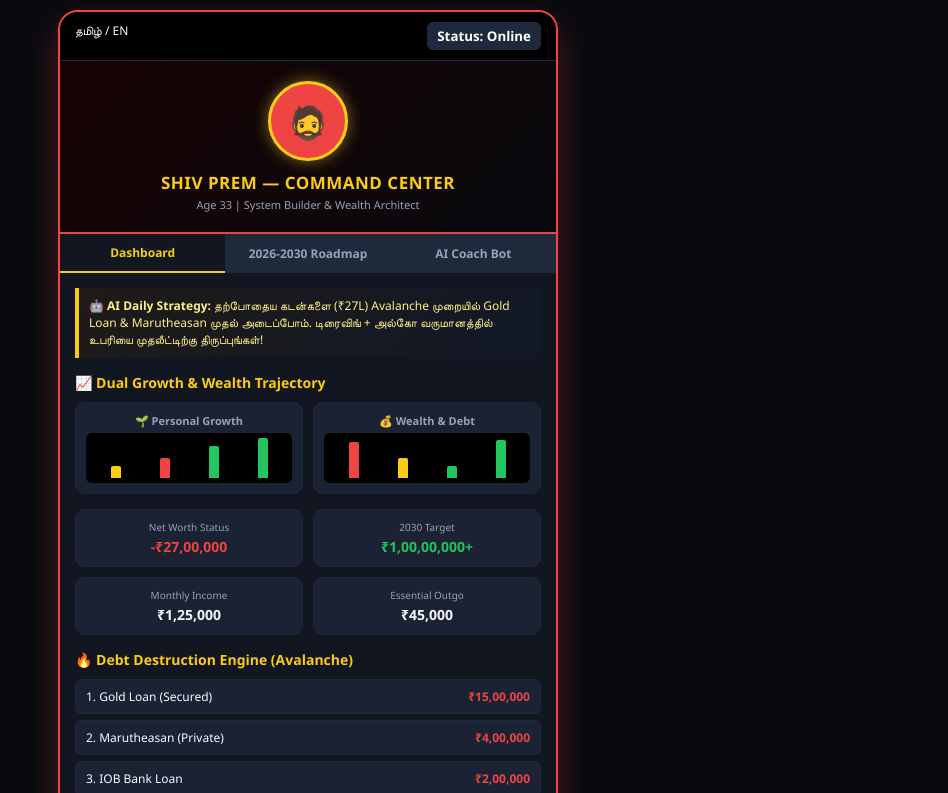
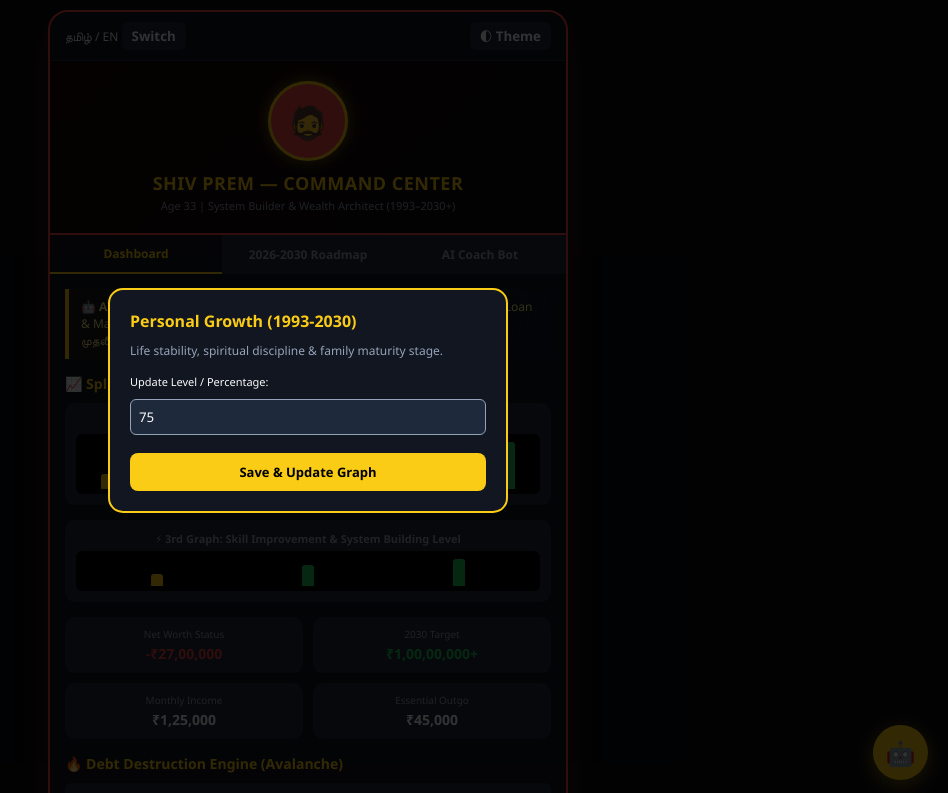
Before and after one commit to shivpremglobal/Shivprem-AI-Growth-Wealth-Dashboard-, a plain HTML site: page index.html in a window 1280 px wide. Both pictures are taken after a click on the element "🌱 Personal Growth". Shown: the top 793 px of the page, without its empty margins (332-1280 px from the left). Drawn offline with Linux system fonts and the light colour scheme.

Commit message:
Update index.html

```diff
--- a/index.html
+++ b/index.html
@@ -1,5 +1,5 @@
 <!DOCTYPE html>
-<html lang="ta">
+<html lang="ta" data-theme="dark">
 <head>
     <meta charset="UTF-8">
     <meta name="viewport" content="width=device-width, initial-scale=1.0">
@@ -14,49 +14,69 @@
             --accent-green: #22c55e;
             --text-main: #f8fafc;
             --text-muted: #94a3b8;
+            --header-bg: linear-gradient(135deg, #180303, #090a0f);
+        }
+        [data-theme="light"] {
+            --bg-color: #f1f5f9;
+            --card-bg: #ffffff;
+            --border-color: #cbd5e1;
+            --accent-red: #dc2626;
+            --accent-yellow: #ca8a04;
+            --accent-green: #16a34a;
+            --text-main: #0f172a;
+            --text-muted: #64748b;
+            --header-bg: linear-gradient(135deg, #fee2e2, #f1f5f9);
         }
         * { box-sizing: border-box; margin: 0; padding: 0; font-family: 'Segoe UI', Tahoma, Geneva, Verdana, sans-serif; }
-        body { background-color: var(--bg-color); color: var(--text-main); padding: 10px; }
-        .container { max-width: 500px; margin: 0 auto; background: var(--card-bg); border-radius: 20px; overflow: hidden; border: 2px solid var(--accent-red); box-shadow: 0 15px 35px rgba(239, 68, 68, 0.3); }
+        body { background-color: var(--bg-color); color: var(--text-main); padding: 10px; transition: 0.3s; }
+        .container { max-width: 520px; margin: 0 auto; background: var(--card-bg); border-radius: 20px; overflow: hidden; border: 2px solid var(--accent-red); box-shadow: 0 15px 35px rgba(239, 68, 68, 0.2); }
 
-        .top-bar { display: flex; justify-content: space-between; padding: 10px 15px; background: #000; border-bottom: 1px solid var(--border-color); font-size: 12px; }
-        .toggle-btn { background: var(--border-color); color: #fff; border: none; padding: 5px 10px; border-radius: 6px; cursor: pointer; font-weight: bold; }
+        .top-bar { display: flex; justify-content: space-between; padding: 10px 15px; background: rgba(0,0,0,0.2); border-bottom: 1px solid var(--border-color); font-size: 12px; }
+        .toggle-btn { background: var(--border-color); color: var(--text-main); border: none; padding: 5px 10px; border-radius: 6px; cursor: pointer; font-weight: bold; }
 
-        .header { background: linear-gradient(135deg, #180303, #090a0f); padding: 20px; text-align: center; border-bottom: 2px solid var(--accent-red); }
+        .header { background: var(--header-bg); padding: 20px; text-align: center; border-bottom: 2px solid var(--accent-red); }
         .mascot-avatar { width: 80px; height: 80px; margin: 0 auto 10px; border-radius: 50%; border: 3px solid var(--accent-yellow); background: #ef4444; display: flex; align-items: center; justify-content: center; font-size: 32px; box-shadow: 0 0 15px rgba(250, 204, 21, 0.5); }
-        .header h1 { color: var(--accent-yellow); font-size: 17px; font-weight: bold; letter-spacing: 0.5px; }
+        .header h1 { color: var(--accent-yellow); font-size: 18px; font-weight: bold; letter-spacing: 0.5px; }
         .header p { color: var(--text-muted); font-size: 11px; margin-top: 3px; }
 
-        .tabs { display: flex; background: var(--border-color); }
-        .tab-btn { flex: 1; padding: 10px; text-align: center; font-size: 12px; font-weight: bold; color: var(--text-muted); background: none; border: none; cursor: pointer; }
+        .tabs { display: flex; background: var(--border-color); overflow-x: auto; }
+        .tab-btn { flex: 1; padding: 10px; text-align: center; font-size: 12px; font-weight: bold; color: var(--text-muted); background: none; border: none; cursor: pointer; white-space: nowrap; }
         .tab-btn.active { color: var(--accent-yellow); background: var(--card-bg); border-bottom: 2px solid var(--accent-yellow); }
 
         .tab-content { display: none; padding: 15px; }
         .tab-content.active { display: block; }
 
-        .section-title { font-size: 14px; color: var(--accent-yellow); margin-bottom: 10px; font-weight: bold; }
+        .section-title { font-size: 14px; color: var(--accent-yellow); margin-bottom: 10px; font-weight: bold; display: flex; align-items: center; gap: 8px; }
 
         .graphs-grid { display: grid; grid-template-columns: 1fr 1fr; gap: 10px; margin-bottom: 15px; }
-        .graph-card { background: #1a2234; padding: 10px; border-radius: 10px; text-align: center; cursor: pointer; border: 1px solid var(--border-color); }
+        .graph-card { background: var(--border-color); padding: 10px; border-radius: 10px; text-align: center; cursor: pointer; border: 1px solid transparent; transition: 0.2s; }
+        .graph-card:hover { border-color: var(--accent-yellow); }
         .graph-card h4 { font-size: 11px; color: var(--text-muted); margin-bottom: 5px; }
-        .mini-graph { height: 50px; background: #000; border-radius: 6px; display: flex; align-items: flex-end; justify-content: space-around; padding: 5px; }
-        .bar { width: 10px; background: var(--accent-green); border-radius: 2px 2px 0 0; }
+        .mini-graph { height: 60px; background: #000; border-radius: 6px; display: flex; align-items: flex-end; justify-content: space-around; padding: 5px; }
+        .bar { width: 12px; background: var(--accent-green); border-radius: 3px 3px 0 0; }
         .bar.red { background: var(--accent-red); }
         .bar.yellow { background: var(--accent-yellow); }
 
         .stats-grid { display: grid; grid-template-columns: repeat(2, 1fr); gap: 10px; margin-bottom: 15px; }
-        .stat-card { background: #1a2234; padding: 10px; border-radius: 10px; text-align: center; border: 1px solid var(--border-color); }
+        .stat-card { background: var(--border-color); padding: 10px; border-radius: 10px; text-align: center; }
         .stat-label { font-size: 10px; color: var(--text-muted); }
         .stat-val { font-size: 14px; font-weight: bold; color: var(--text-main); margin-top: 3px; }
         .stat-val.red { color: var(--accent-red); }
         .stat-val.green { color: var(--accent-green); }
 
-        .ai-strip { background: linear-gradient(135deg, #1e1b18, #111827); border-left: 4px solid var(--accent-yellow); padding: 10px; border-radius: 0 8px 8px 0; font-size: 12px; color: #fef08a; margin-bottom: 15px; line-height: 1.4; }
+        .ai-strip { background: linear-gradient(135deg, #1e1b18, #111827); border-left: 4px solid var(--accent-yellow); padding: 10px 12px; border-radius: 0 8px 8px 0; font-size: 12px; color: #fef08a; margin-bottom: 15px; line-height: 1.4; }
 
-        .debt-item { display: flex; justify-content: space-between; align-items: center; background: #1a2234; padding: 8px 10px; border-radius: 6px; margin-bottom: 6px; font-size: 12px; border: 1px solid var(--border-color); }
+        .debt-item { display: flex; justify-content: space-between; align-items: center; background: var(--border-color); padding: 8px 10px; border-radius: 6px; margin-bottom: 6px; font-size: 12px; }
         .debt-amt { color: var(--accent-red); font-weight: bold; }
 
         .btn { width: 100%; background: var(--accent-yellow); color: #000; padding: 10px; border: none; border-radius: 8px; font-weight: bold; font-size: 13px; cursor: pointer; margin-top: 10px; }
+
+        .ai-float-btn { position: fixed; bottom: 20px; right: 20px; width: 55px; height: 55px; background: var(--accent-yellow); border-radius: 50%; display: flex; align-items: center; justify-content: center; font-size: 24px; cursor: pointer; box-shadow: 0 5px 20px rgba(250, 204, 21, 0.5); z-index: 1000; }
+
+        .modal { display: none; position: fixed; top: 0; left: 0; width: 100%; height: 100%; background: rgba(0,0,0,0.8); z-index: 2000; justify-content: center; align-items: center; padding: 20px; }
+        .modal-content { background: var(--card-bg); padding: 20px; border-radius: 15px; width: 100%; max-width: 400px; border: 2px solid var(--accent-yellow); }
+        .modal-content h3 { color: var(--accent-yellow); margin-bottom: 10px; font-size: 16px; }
+        .modal-content input { width: 100%; padding: 8px; margin: 8px 0; background: var(--border-color); border: 1px solid var(--text-muted); color: var(--text-main); border-radius: 6px; }
 
         .footer { text-align: center; padding: 15px; font-size: 10px; color: var(--text-muted); }
     </style>
@@ -65,14 +85,14 @@
 
 <div class="container">
     <div class="top-bar">
-        <div><span>தமிழ் / EN</span></div>
-        <div><button class="toggle-btn" onclick="alert('Command Center Active!')">Status: Online</button></div>
+        <div><span id="langText">தமிழ் / EN</span> <button class="toggle-btn" onclick="toggleLanguage()">Switch</button></div>
+        <div><button class="toggle-btn" onclick="toggleTheme()">🌓 Theme</button></div>
     </div>
 
     <div class="header">
         <div class="mascot-avatar">🧔</div>
-        <h1>SHIV PREM — COMMAND CENTER</h1>
-        <p>Age 33 | System Builder & Wealth Architect</p>
+        <h1 id="mainTitle">SHIV PREM — COMMAND CENTER</h1>
+        <p id="subTitle">Age 33 | System Builder & Wealth Architect (1993–2030+)</p>
     </div>
 
     <div class="tabs">
@@ -86,9 +106,9 @@
             🤖 <b>AI Daily Strategy:</b> தற்போதைய கடன்களை (₹27L) Avalanche முறையில் Gold Loan & Marutheasan முதல் அடைப்போம். டிரைவிங் + அல்கோ வருமானத்தில் உபரியை முதலீட்டிற்கு திருப்புங்கள்!
         </div>
 
-        <div class="section-title">📈 Dual Growth & Wealth Trajectory</div>
+        <div class="section-title">📈 Split Growth & Wealth Trajectory (Click to Zoom & Edit)</div>
         <div class="graphs-grid">
-            <div class="graph-card" onclick="alert('Personal Growth: Stability & Spiritual Discipline stage.')">
+            <div class="graph-card" onclick="openGraphModal('Personal Growth (1993-2030)', 'Life stability, spiritual discipline & family maturity stage.')">
                 <h4>🌱 Personal Growth</h4>
                 <div class="mini-graph">
                     <div class="bar yellow" style="height: 30%;"></div>
@@ -97,7 +117,7 @@
                     <div class="bar green" style="height: 100%;"></div>
                 </div>
             </div>
-            <div class="graph-card" onclick="alert('Wealth & Debt: -27L Debt to +1 Crore Wealth Curve.')">
+            <div class="graph-card" onclick="openGraphModal('Wealth & Debt Trajectory', '-27L Debt to +1 Crore Wealth Curve.')">
                 <h4>💰 Wealth & Debt</h4>
                 <div class="mini-graph">
                     <div class="bar red" style="height: 90%;"></div>
@@ -105,6 +125,14 @@
                     <div class="bar green" style="height: 30%;"></div>
                     <div class="bar green" style="height: 95%;"></div>
                 </div>
+            </div>
+        </div>
+        <div class="graph-card" onclick="openGraphModal('Skill Improvement Level', 'TradingView, Pine Script, MT5, AI Automation & Driving Business.')" style="margin-bottom: 15px;">
+            <h4>⚡ 3rd Graph: Skill Improvement & System Building Level</h4>
+            <div class="mini-graph" style="height: 40px;">
+                <div class="bar yellow" style="height: 40%;"></div>
+                <div class="bar green" style="height: 70%;"></div>
+                <div class="bar green" style="height: 90%;"></div>
             </div>
         </div>
 
@@ -142,15 +170,32 @@
         <div class="debt-item"><span><b>2028:</b> Tenkasi Farm House (5-10 Acres)</span><span style="color:var(--text-muted)">Vision</span></div>
         <div class="debt-item"><span><b>2029:</b> Mercedes Benz / EV & Foundation</span><span style="color:var(--text-muted)">Target</span></div>
         <div class="debt-item"><span><b>2030:</b> ₹5-10 Cr Wealth & Monthly 5L-10L</span><span style="color:var(--accent-yellow)">Ultimate Goal</span></div>
+        <p style="font-size: 11px; color: var(--text-muted); margin-top: 12px; line-height: 1.4;">
+            ✨ <b>AI Master Vision:</b> Tenkasi 5-10 acre farm house, Shiv Rudra Foundation, Mercedes E220d/Mahindra EV, and scaling Money Earth Global to 5-10 Cr net worth by 2030.
+        </p>
     </div>
 
     <div id="tab-ai" class="tab-content">
         <div class="section-title">💬 Shiv Prem AI Assistant Bot</div>
-        <div id="chatBox" style="background:#1a2234; padding:10px; border-radius:8px; height:150px; overflow-y:auto; font-size:12px; margin-bottom:10px; display:flex; flex-direction:column; gap:8px;">
-            <div style="background:rgba(250,204,21,0.2); padding:8px; border-radius:6px;">🤖 <b>AI Bot:</b> வணக்கம் சிவ்பிரேம்! உங்கள் அல்கோ டிரேடிங் மற்றும் தென்காசி ஃபார்ம் ஹவுஸ் கனவு பற்றி என்ன விவாதிக்க வேண்டும்?</div>
+        <div id="chatBox" style="background:var(--border-color); padding:10px; border-radius:8px; height:180px; overflow-y:auto; font-size:12px; margin-bottom:10px; display:flex; flex-direction:column; gap:8px;">
+            <div style="background:rgba(250,204,21,0.2); padding:8px; border-radius:6px; align-self:flex-start;">
+                🤖 <b>AI Bot:</b> வணக்கம் சிவ்பிரேம்! உங்கள் அல்கோ டிரேடிங், கடன் ஒழிப்பு மற்றும் தென்காசி ஃபார்ம் ஹவுஸ் கனவு பற்றி என்ன விவாதிக்க வேண்டும்?
+            </div>
         </div>
-        <input type="text" id="userMsg" placeholder="Ask AI anything..." style="width:100%; padding:8px; background:#1a2234; border:1px solid var(--border-color); color:#fff; border-radius:6px; font-size:12px; margin-bottom:8px;">
+        <input type="text" id="userMsg" placeholder="Ask AI anything..." style="width:100%; padding:8px; background:var(--border-color); border:1px solid var(--text-muted); color:var(--text-main); border-radius:6px; font-size:12px;">
         <button class="btn" onclick="sendAiMessage()">Send to AI Bot</button>
+    </div>
+
+    <div class="ai-float-btn" onclick="openAiTab()" title="Chat with AI">🤖</div>
+
+    <div id="graphModal" class="modal">
+        <div class="modal-content">
+            <h3 id="modalTitle">Edit Graph Data</h3>
+            <p id="modalDesc" style="font-size:12px; color:var(--text-muted); margin-bottom:10px;"></p>
+            <label style="font-size:11px;">Update Level / Percentage:</label>
+            <input type="number" id="graphInputVal" value="75">
+            <button class="btn" onclick="closeGraphModal()">Save & Update Graph</button>
+        </div>
     </div>
 
     <div class="footer">
@@ -159,6 +204,8 @@
 </div>
 
 <script>
+    let currentLang = 'ta';
+
     function switchTab(evt, tabId) {
         document.querySelectorAll('.tab-content').forEach(el => el.classList.remove('active'));
         document.querySelectorAll('.tab-btn').forEach(el => el.classList.remove('active'));
@@ -166,15 +213,52 @@
         evt.currentTarget.classList.add('active');
     }
 
+    function openAiTab() {
+        document.querySelectorAll('.tab-btn')[2].click();
+    }
+
+    function toggleTheme() {
+        const html = document.documentElement;
+        if(html.getAttribute('data-theme') === 'dark') {
+            html.setAttribute('data-theme', 'light');
+        } else {
+            html.setAttribute('data-theme', 'dark');
+        }
+    }
+
+    function toggleLanguage() {
+        currentLang = currentLang === 'ta' ? 'en' : 'ta';
+        document.getElementById('langText').innerText = currentLang === 'ta' ? 'தமிழ் / EN' : 'EN / தமிழ்';
+        if(currentLang === 'en') {
+            document.getElementById('subTitle').innerText = 'Age 33 | System Builder & Wealth Architect (1993-2030+)';
+        } else {
+            document.getElementById('subTitle').innerText = 'Age 33 | சிஸ்டம் பில்டர் & வெல்த் ஆர்க்கிடெக்ட் (1993-2030+)';
+        }
+    }
+
+    function openGraphModal(title, desc) {
+        document.getElementById('modalTitle').innerText = title;
+        document.getElementById('modalDesc').innerText = desc;
+        document.getElementById('graphModal').style.display = 'flex';
+    }
+
+    function closeGraphModal() {
+        document.getElementById('graphModal').style.display = 'none';
+        alert('Graph level updated successfully! 📊');
+    }
+
     function sendAiMessage() {
         const input = document.getElementById('userMsg');
         const chatBox = document.getElementById('chatBox');
         if(!input.value.trim()) return;
-        chatBox.innerHTML += `<div style="background:rgba(34,197,94,0.2); padding:8px; border-radius:6px;">👤 <b>You:</b> ${input.value}</div>`;
+
+        chatBox.innerHTML += `<div style="background:rgba(34,197,94,0.2); padding:8px; border-radius:6px; align-self:flex-end;">👤 <b>You:</b> ${input.value}</div>`;
+
         setTimeout(() => {
-            chatBox.innerHTML += `<div style="background:rgba(250,204,21,0.2); padding:8px; border-radius:6px;">🤖 <b>AI Bot:</b> மிகச்சரியான வழி சிவ்பிரேம்! 2030 இலக்கை நோக்கி தொடர்ந்து பயணிப்போம்! 🚀</div>`;
+            chatBox.innerHTML += `<div style="background:rgba(250,204,21,0.2); padding:8px; border-radius:6px; align-self:flex-start;">🤖 <b>AI Bot:</b> மிகச்சரியான கேள்வி சிவ்பிரேம்! உங்கள் இலக்கை அடைய அல்கோ டிரேடிங் ஆட்டோமேஷனைத் தொடர்ந்து மேம்படுத்துங்கள். 2030-க்குள் தென்காசி 10 ஏக்கர் மற்றும் ஃபார்ம் ஹவுஸ் இலக்கை நாம் நிச்சயம் அடைவோம்! 🚀</div>`;
             chatBox.scrollTop = chatBox.scrollHeight;
-        }, 500);
+        }, 600);
+
         input.value = '';
         chatBox.scrollTop = chatBox.scrollHeight;
     }
```
